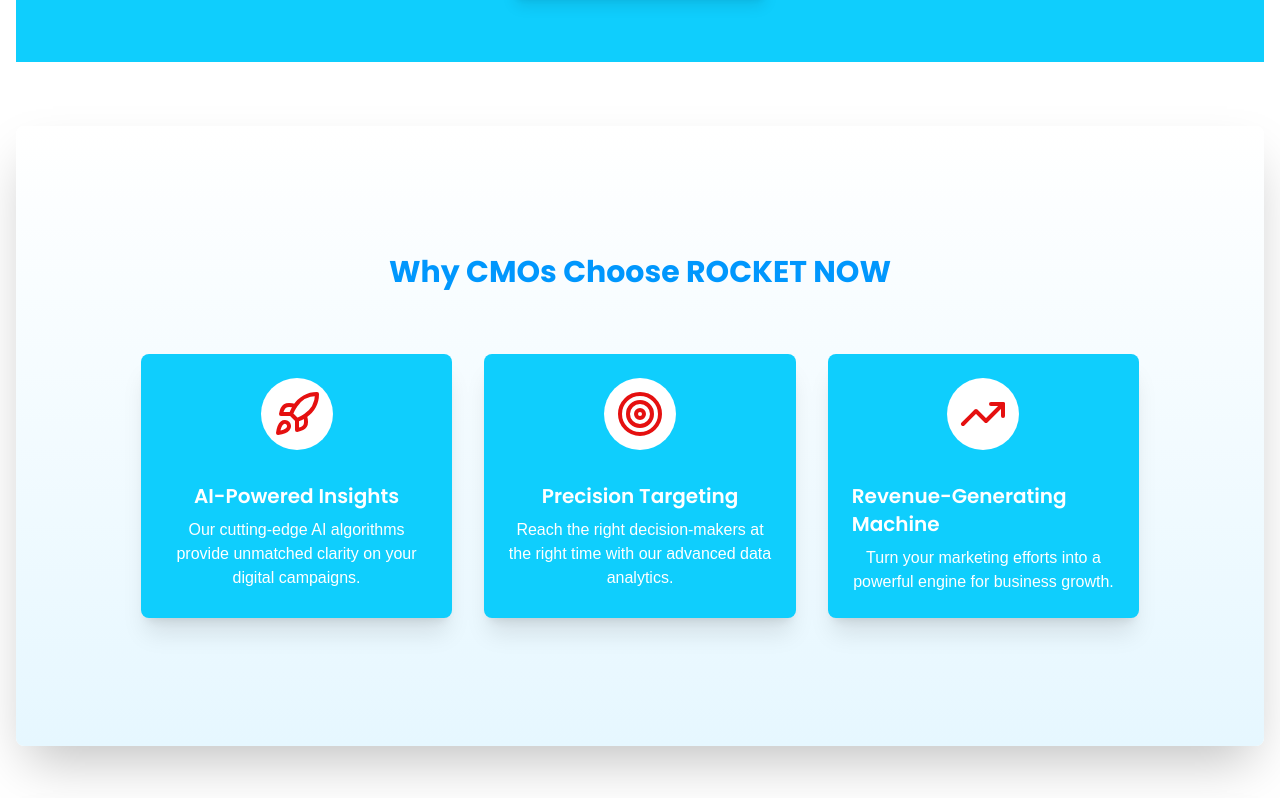
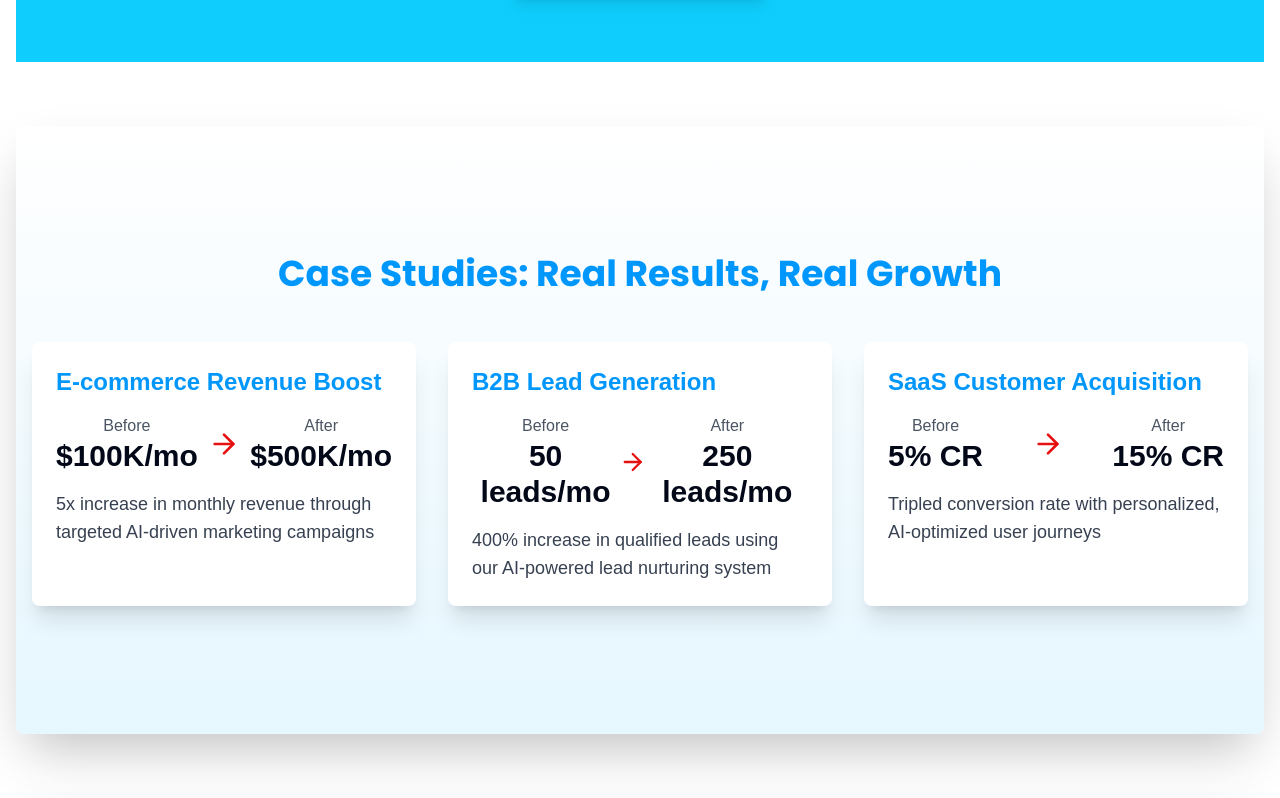
Before and after one commit to joshjvmes/leadgrowthbreeze, a React (Vite) app: page / in a window 1280 px wide. Shown: the part 862-1660 px from the top of the page. Built offline with nearby package versions, Linux system fonts and the light colour scheme.

Commit message:
Add case study section
Implement a new section on the page featuring large case study cards that illustrate the impact of before and after scenarios.
[skip gpt_engineer]

```diff
--- /dev/null
+++ b/src/components/CaseStudiesSection.jsx
@@ -0,0 +1,42 @@
+import React from 'react';
+import CaseStudyCard from './CaseStudyCard';
+
+const CaseStudiesSection = () => {
+  const caseStudies = [
+    {
+      title: "E-commerce Revenue Boost",
+      before: "$100K/mo",
+      after: "$500K/mo",
+      impact: "5x increase in monthly revenue through targeted AI-driven marketing campaigns"
+    },
+    {
+      title: "B2B Lead Generation",
+      before: "50 leads/mo",
+      after: "250 leads/mo",
+      impact: "400% increase in qualified leads using our AI-powered lead nurturing system"
+    },
+    {
+      title: "SaaS Customer Acquisition",
+      before: "5% CR",
+      after: "15% CR",
+      impact: "Tripled conversion rate with personalized, AI-optimized user journeys"
+    }
+  ];
+
+  return (
+    <section className="py-16 sm:py-32 bg-gradient-to-b from-white to-[#E6F7FF] rounded-lg shadow-2xl my-8 sm:my-16 backdrop-blur-md bg-opacity-90">
+      <div className="container mx-auto px-4">
+        <h2 className="text-3xl sm:text-4xl font-bold text-center mb-12 text-[#0097FD] font-poppins">
+          Case Studies: Real Results, Real Growth
+        </h2>
+        <div className="grid grid-cols-1 md:grid-cols-2 lg:grid-cols-3 gap-8">
+          {caseStudies.map((study, index) => (
+            <CaseStudyCard key={index} {...study} />
+          ))}
+        </div>
+      </div>
+    </section>
+  );
+};
+
+export default CaseStudiesSection;
--- /dev/null
+++ b/src/components/CaseStudyCard.jsx
@@ -0,0 +1,24 @@
+import React from 'react';
+import { ArrowRightIcon } from 'lucide-react';
+
+const CaseStudyCard = ({ title, before, after, impact }) => {
+  return (
+    <div className="bg-white rounded-lg shadow-xl p-6 flex flex-col space-y-4">
+      <h3 className="text-2xl font-bold text-[#0097FD]">{title}</h3>
+      <div className="flex justify-between items-center">
+        <div className="text-center">
+          <p className="text-gray-600">Before</p>
+          <p className="text-3xl font-bold">{before}</p>
+        </div>
+        <ArrowRightIcon className="text-[#E51010] w-8 h-8" />
+        <div className="text-center">
+          <p className="text-gray-600">After</p>
+          <p className="text-3xl font-bold">{after}</p>
+        </div>
+      </div>
+      <p className="text-lg text-gray-700">{impact}</p>
+    </div>
+  );
+};
+
+export default CaseStudyCard;
--- a/src/pages/Index.jsx
+++ b/src/pages/Index.jsx
@@ -5,6 +5,7 @@ import CandySlider from '../components/CandySlider';
 import TypewriterEffect from '../components/TypewriterEffect';
 import { useInView } from 'react-intersection-observer';
 import MarketingCostsCalculator from '../components/MarketingCostsCalculator';
+import CaseStudiesSection from '../components/CaseStudiesSection';
 
 const Index = () => {
   const [typingComplete, setTypingComplete] = useState(false);
@@ -80,6 +81,10 @@ const Index = () => {
 
         <FadeInSection>
           <CandySlider items={sliderItems} />
+        </FadeInSection>
+
+        <FadeInSection>
+          <CaseStudiesSection />
         </FadeInSection>
 
         <FadeInSection>
```
